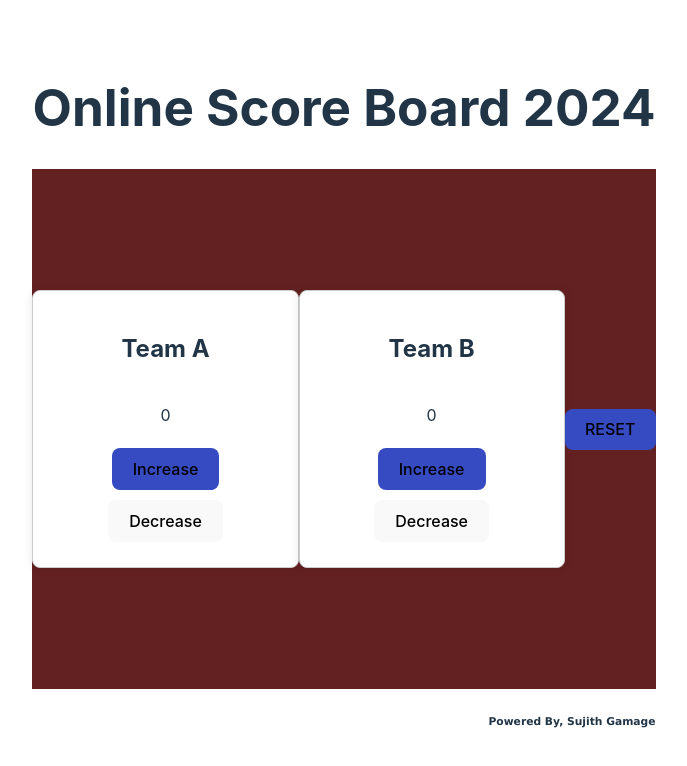
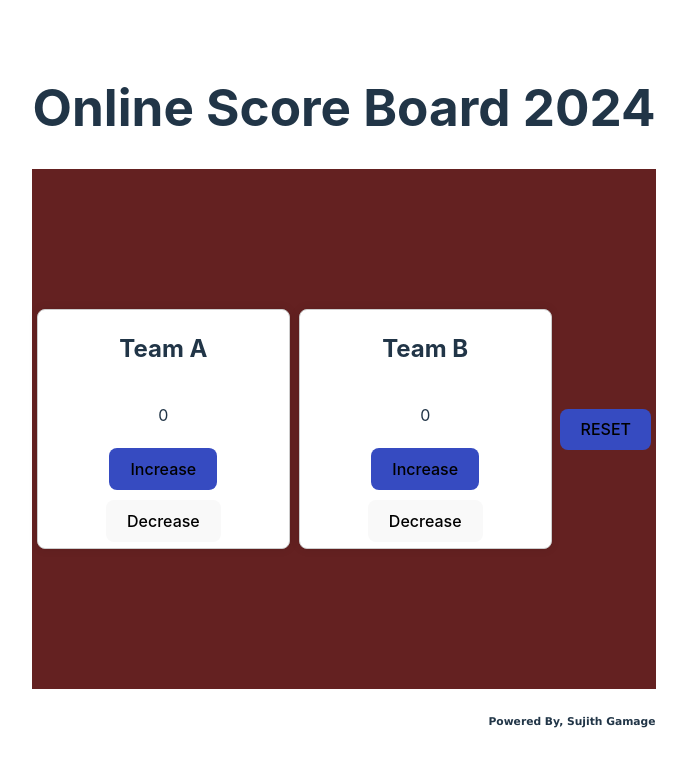
Before and after one commit to sujithkpg/react-app, a React (Vite) app: page / in a window 1280 px wide. Shown: the top 766 px of the page, without its empty margins (296-983 px from the left). Built offline with nearby package versions, Linux system fonts and the light colour scheme.

Commit message:
counter reset action

```diff
--- a/src/App.css
+++ b/src/App.css
@@ -66,6 +66,7 @@
   border-radius: 8px;
   box-shadow: 0 0 10px rgba(0, 0, 0, 0.1);
   text-align: center;
+  padding: 1px;
 }
 
 .counter {
```
